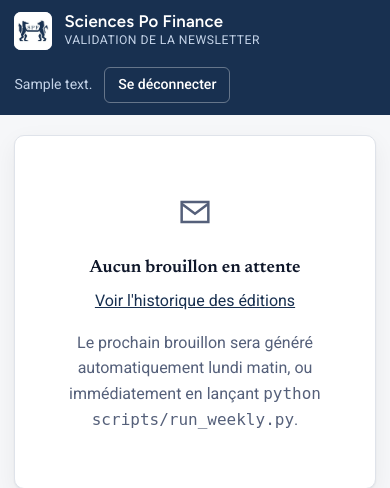
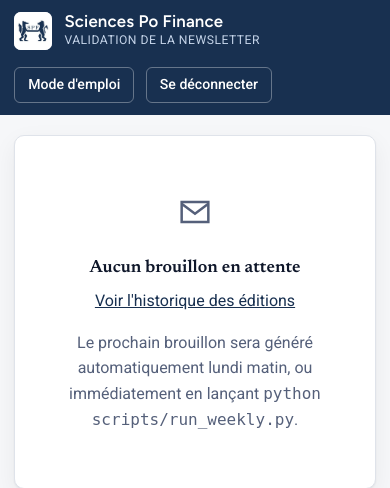
Before and after one commit to qmfire18-source/spf-newsletter, a FastAPI app: template src/app/templates/review.html in a window 390 px wide. Shown: the top 488 px of the page. Run offline with FastAPI, Linux system fonts and the light colour scheme; the template is opened without the code that fills it: most values are stand-ins (such as "Sample title", 1, 10 or a date in 2020).

Commit message:
Ouvre le mode d'emploi depuis l'interface, et allège la barre d'envoi
Le bureau n'avait aucun moyen de retrouver la page qui explique le
fonctionnement : elle circulait par message. Un lien la rejoint depuis
l'en-tête, paramétrable pour qu'un successeur qui la réécrit ailleurs
n'ait pas à toucher au code.

Sur téléphone, « Voir l'email » quittait la barre d'envoi : il fait
doublon avec le menu depuis que celui-ci existe, et il imposait une
rangée de plus. Restent les deux gestes qui comptent, côte à côte.

Co-Authored-By: Claude Opus 5 <noreply@anthropic.com>

```diff
--- a/src/app/main.py
+++ b/src/app/main.py
@@ -24,6 +24,7 @@ from src.config import (
     ALLOWED_REVIEWER_EMAILS,
     APP_SECRET_KEY,
     COOKIE_SECURE,
+    MODE_EMPLOI_URL,
     REVIEWER_PASSWORD_HASH,
     SESSION_MAX_AGE_SECONDS,
 )
@@ -210,6 +211,7 @@ def review_draft(
             # La même formulation que dans l'email, plutôt qu'une date ISO.
             "semaine": _semaine_en_lettres(draft.week_of) if draft else "",
             "reviewer": reviewer,
+            "mode_emploi_url": MODE_EMPLOI_URL,
             "message": message,
             "error": error,
         },
--- a/src/app/templates/review.html
+++ b/src/app/templates/review.html
@@ -203,8 +203,13 @@
       .actionbar__in { flex-direction:column; align-items:stretch; gap:.5rem; }
       .actions { display:grid; grid-template-columns:1fr 1fr; width:100%; gap:.5rem; }
       .actions .btn { width:100%; }
-      .actions .btn--danger { grid-column:1 / -1; }
+      /* « Voir l'email » a rejoint le menu de la barre : le garder ici
+         imposait une rangée de plus pour un doublon. Restent les deux gestes
+         qui comptent, côte à côte. */
+      .actions > a { display:none; }
       .sendwarn, .saved { display:none; }
+      /* Le nom du relecteur s'efface au profit du bouton « Mode d'emploi ». */
+      .who__nom { display:none; }
       /* « Enregistrer sans envoyer » repassait sur deux lignes et épaississait
          toute la rangée : à côté du bouton rouge, « Enregistrer » se comprend. */
       .hors-tel { display:none; }
@@ -223,7 +228,9 @@
       </div>
     </div>
     <div class="who">
-      <span>{{ reviewer }}</span>
+      <a class="btn btn--onnavy" href="{{ mode_emploi_url }}"
+         target="_blank" rel="noopener">Mode d'emploi</a>
+      <span class="who__nom">{{ reviewer }}</span>
       <form method="post" action="/logout">
         <button type="submit" class="btn btn--onnavy">Se déconnecter</button>
       </form>
```
Also changed, not shown: src/config.py (+7 -0 lines).
